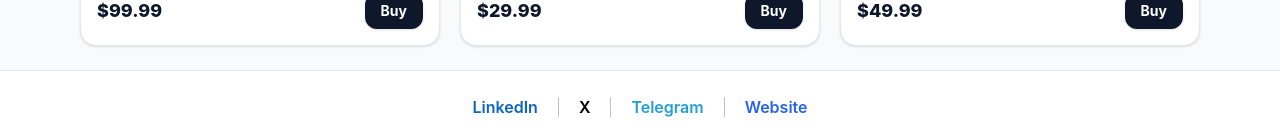
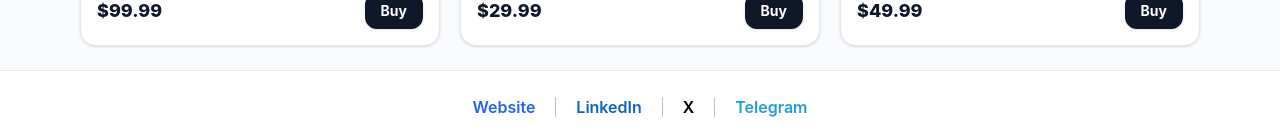
Before and after one commit to abhi3700/fliq-market, a React (Vite) app: page / in a window 1280 px wide. Shown: the part 703-843 px from the top of the page. Built offline with nearby package versions, Linux system fonts and the light colour scheme.

Commit message:
code refactor, center radio input for pay options

```diff
--- a/src/App.tsx
+++ b/src/App.tsx
@@ -20,6 +20,56 @@ function calcTax(subtotal: number): number {
 
 function FooterDivider() {
   return <span className="inline-block h-5 w-px rounded bg-black/25" />;
+}
+
+function SiteFooter() {
+  return (
+    <footer className="border-t border-slate-200 bg-white">
+      <div className="mx-auto flex max-w-6xl flex-wrap items-center justify-center gap-5 px-4 py-6">
+        <a
+          href="https://www.unifiweb3.com/"
+          target="_blank"
+          rel="noreferrer"
+          className="font-semibold text-[#2563EB] sm:text-base text-sm hover:opacity-80"
+        >
+          Website
+        </a>
+
+        <FooterDivider />
+
+        <a
+          href="https://linkedin.com/company/unifi-web3"
+          target="_blank"
+          rel="noreferrer"
+          className="font-semibold text-[#0A66C2] sm:text-base text-sm hover:opacity-80"
+        >
+          LinkedIn
+        </a>
+
+        <FooterDivider />
+
+        <a
+          href="https://x.com/UniFi495650"
+          target="_blank"
+          rel="noreferrer"
+          className="font-semibold text-black sm:text-base text-sm hover:opacity-80"
+        >
+          X
+        </a>
+
+        <FooterDivider />
+
+        <a
+          href="https://t.me/unifi_channel"
+          target="_blank"
+          rel="noreferrer"
+          className="font-semibold text-[#229ED9] sm:text-base text-sm hover:opacity-80"
+        >
+          Telegram
+        </a>
+      </div>
+    </footer>
+  );
 }
 
 export default function App() {
@@ -109,7 +159,7 @@ export default function App() {
             />
           ) : (
             <button
-              className="rounded-xl border border-slate-200 bg-white sm:px-4 px-3 py-2 sm:text-sm text-xs font-semibold text-slate-700 shadow-sm hover:bg-slate-50 active:scale-[0.99]"
+              className="rounded-xl border border-slate-200 bg-white sm:px-4 px-3 py-2 sm:text-sm text-xs font-semibold text-slate-700 shadow-sm hover:bg-slate-50 active:scale-[0.99] cursor-pointer"
               onClick={backToMarketplace}
             >
               ← Continue shopping
@@ -141,51 +191,7 @@ export default function App() {
         )}
       </main>
 
-      <footer className="border-t border-slate-200 bg-white">
-        <div className="mx-auto flex max-w-6xl flex-wrap items-center justify-center gap-5 px-4 py-6">
-          <a
-            href="https://linkedin.com/company/unifi-web3"
-            target="_blank"
-            rel="noreferrer"
-            className="font-semibold text-[#0A66C2] hover:opacity-80"
-          >
-            LinkedIn
-          </a>
-
-          <FooterDivider />
-
-          <a
-            href="https://x.com/UniFi495650"
-            target="_blank"
-            rel="noreferrer"
-            className="font-semibold text-black hover:opacity-80"
-          >
-            X
-          </a>
-
-          <FooterDivider />
-
-          <a
-            href="https://t.me/unifi_channel"
-            target="_blank"
-            rel="noreferrer"
-            className="font-semibold text-[#229ED9] hover:opacity-80"
-          >
-            Telegram
-          </a>
-
-          <FooterDivider />
-
-          <a
-            href="https://www.unifiweb3.com/"
-            target="_blank"
-            rel="noreferrer"
-            className="font-semibold text-[#2563EB] hover:opacity-80"
-          >
-            Website
-          </a>
-        </div>
-      </footer>
+      <SiteFooter />
     </div>
   );
 }
@@ -295,7 +301,7 @@ function PaymentView({
 
         <div className="mt-4 space-y-3">
           <label
-            className={`flex cursor-pointer items-start gap-3 rounded-2xl border p-4 shadow-sm transition ${
+            className={`flex cursor-pointer items-center gap-3 rounded-2xl border p-4 shadow-sm transition ${
               method === PaymentMethod.Debit
                 ? "border-blue-500 ring-4 ring-blue-50"
                 : "border-slate-200 hover:bg-slate-50"
@@ -317,7 +323,7 @@ function PaymentView({
           </label>
 
           <label
-            className={`flex cursor-pointer items-start gap-3 rounded-2xl border p-4 shadow-sm transition ${
+            className={`flex cursor-pointer items-center gap-3 rounded-2xl border p-4 shadow-sm transition ${
               method === PaymentMethod.Credit
                 ? "border-blue-500 ring-4 ring-blue-50"
                 : "border-slate-200 hover:bg-slate-50"
@@ -341,7 +347,7 @@ function PaymentView({
           </label>
 
           <label
-            className={`flex cursor-pointer items-start gap-3 rounded-2xl border p-4 shadow-sm transition ${
+            className={`flex cursor-pointer items-center gap-3 rounded-2xl border p-4 shadow-sm transition ${
               method === PaymentMethod.Upi
                 ? "border-blue-500 ring-4 ring-blue-50"
                 : "border-slate-200 hover:bg-slate-50"
@@ -505,7 +511,7 @@ function UniFiPayOption({
           : "border-slate-200 hover:bg-slate-50"
       }`}
     >
-      <span className="pt-1.5 leading-none">
+      <span className="pt-2.5 leading-none">
         <input
           type="radio"
           name="payment"
```
